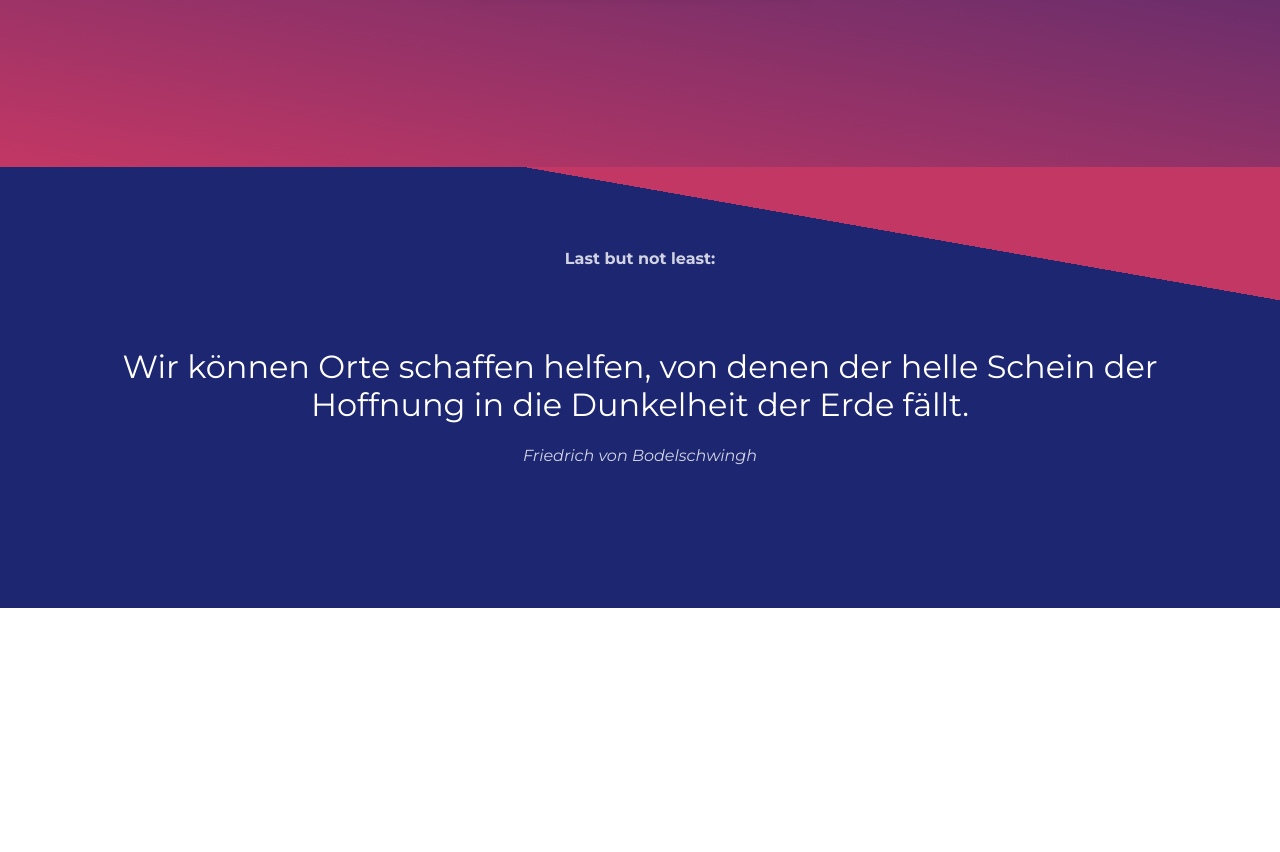
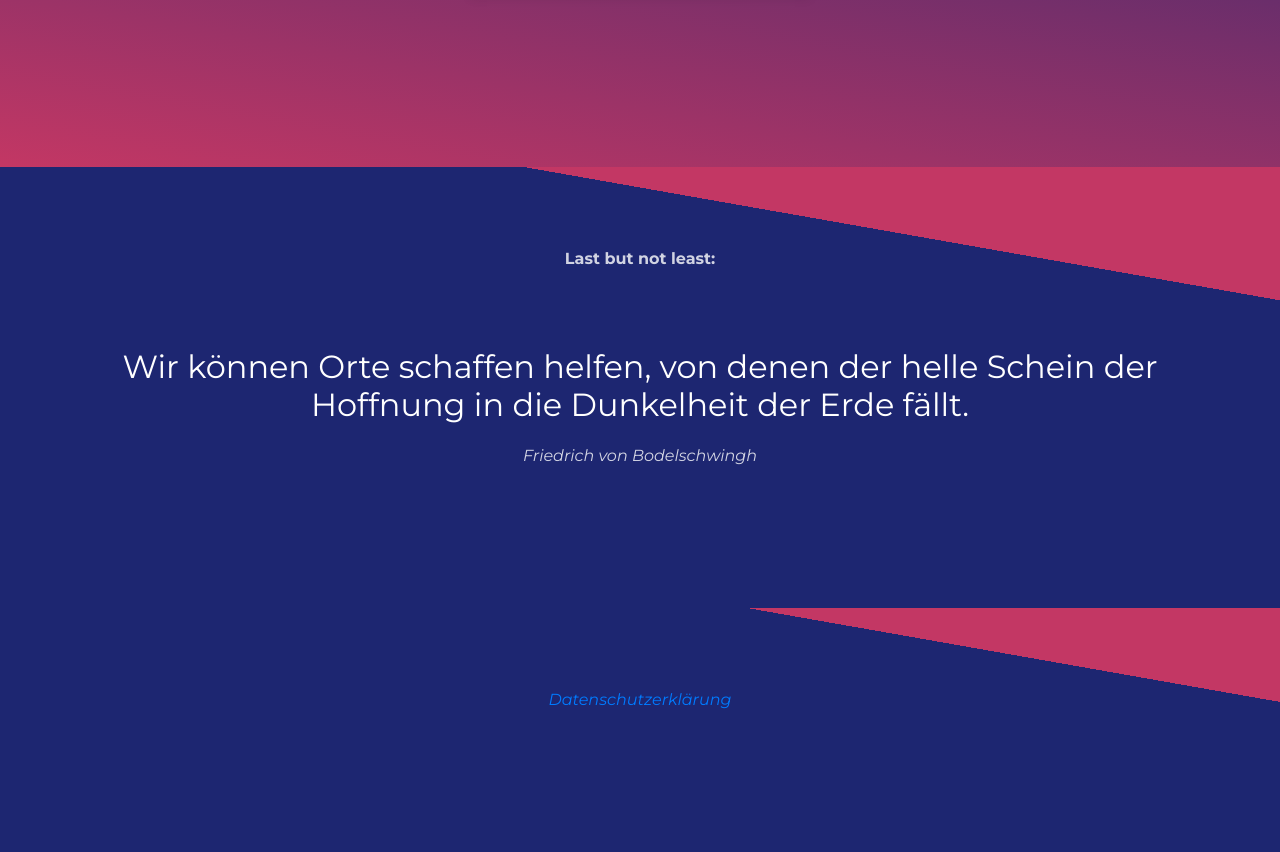
Before and after one commit to MichaelUDP/MichaelUDP.github.io, a plain HTML site: page index.html in a window 1280 px wide. Shown: the part 1126-1978 px from the top of the page. Before the commit the page ends 1734 px from the top, so only its background shows below. Drawn offline with Linux system fonts and the light colour scheme; a web font is replaced by a local one.

Commit message:
Update index.html

```diff
--- a/index.html
+++ b/index.html
@@ -60,6 +60,13 @@
                 </div>
             </div>
         </section>
+                <section class="clean-block clean-info dark" style="background: rgb(195,55,100);background: linear-gradient(10deg, rgba(29,38,113,1) 80%, rgba(195,55,100,1) 00%);">
+            <div class="container">
+                <div class="d-flex flex-column align-items-center block-heading">
+                    <a href="https://coronabi.me/data.html"><em>Datenschutzerklärung</em><br></a>
+                </div>
+            </div>
+        </section>
     </main>
 </body>
 
```
